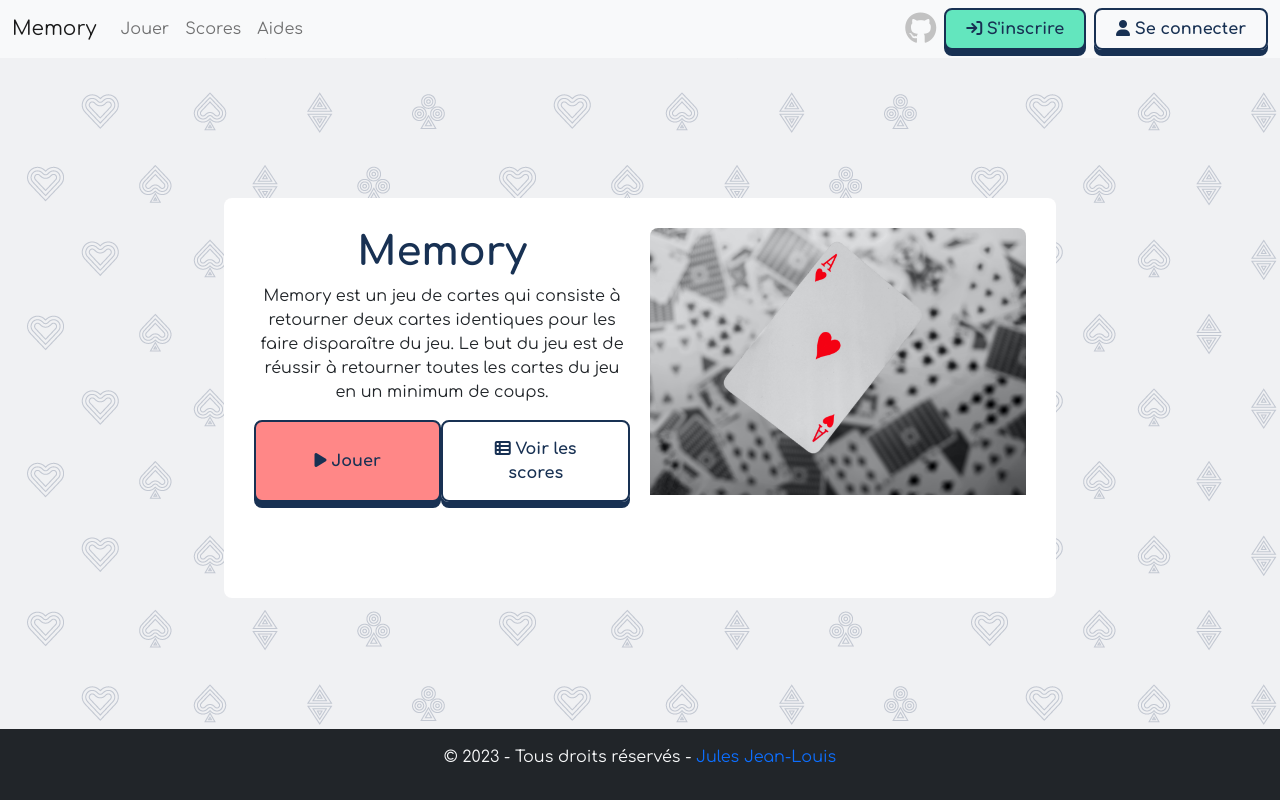
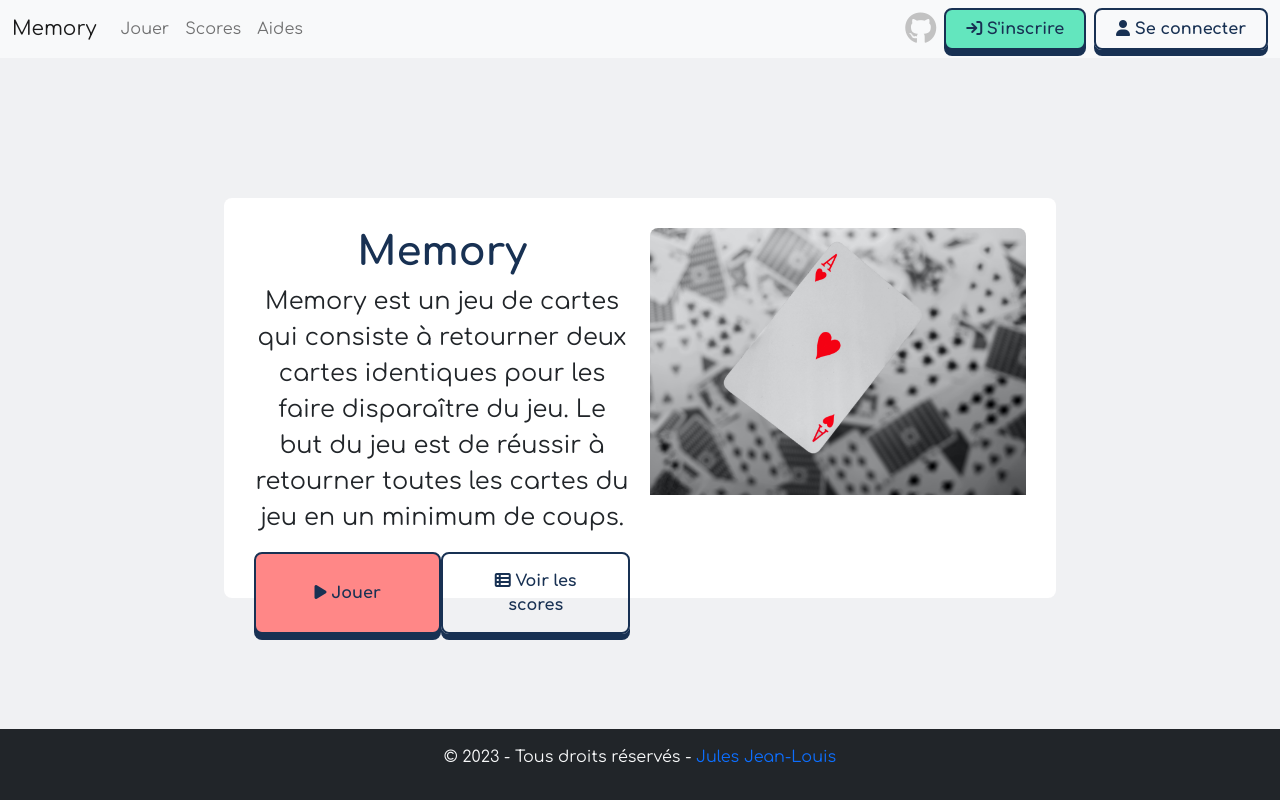
Before and after one commit to jules-jean-louis1/memory, a PHP site: page / in a window 1280 px wide. Run offline with PHP 8.4, Linux system fonts and the light colour scheme; some libraries are stand-ins or nearby versions.

Commit message:
background

```diff
--- a/index.php
+++ b/index.php
@@ -30,8 +30,7 @@ include_once('./classes/Connexion.php');
                                     <div class="col-12">
                                         <h1>Memory</h1>
                                         <div class="row">
-                                            <p>Memory est un jeu de cartes qui consiste à retourner deux cartes identiques pour les faire disparaître du jeu. Le but du jeu est de réussir à retourner toutes les cartes du jeu en un minimum de coups.</p>
-                                            <!-- <p>Le jeu est composé de 16 cartes, 8 paires de cartes identiques. Chaque carte est composée d'une image différente.</p> -->
+                                            <p class="text_middle">Memory est un jeu de cartes qui consiste à retourner deux cartes identiques pour les faire disparaître du jeu. Le but du jeu est de réussir à retourner toutes les cartes du jeu en un minimum de coups.</p>
                                         </div>
                                     </div>
                                 </div>
--- a/styles.css
+++ b/styles.css
@@ -155,6 +155,9 @@ Button if non login */
     background-color: rgb(150, 150, 150);
     transition: 0 ease-in;
 }
+.text_middle {
+    font-size: 24px;
+}
 
 /*#####################################################################
 #######################################################################
@@ -162,7 +165,7 @@ Button if non login */
 #######################################################################
 #####################################################################*/
 body {
-    background-image: url(./images/background/index.png);
+    /* background-image: url(./images/background/index.png); */
     background-color: #F0F1F3;
 }
 main {
```
Also changed, not shown: test.php (+7 -9 lines).
